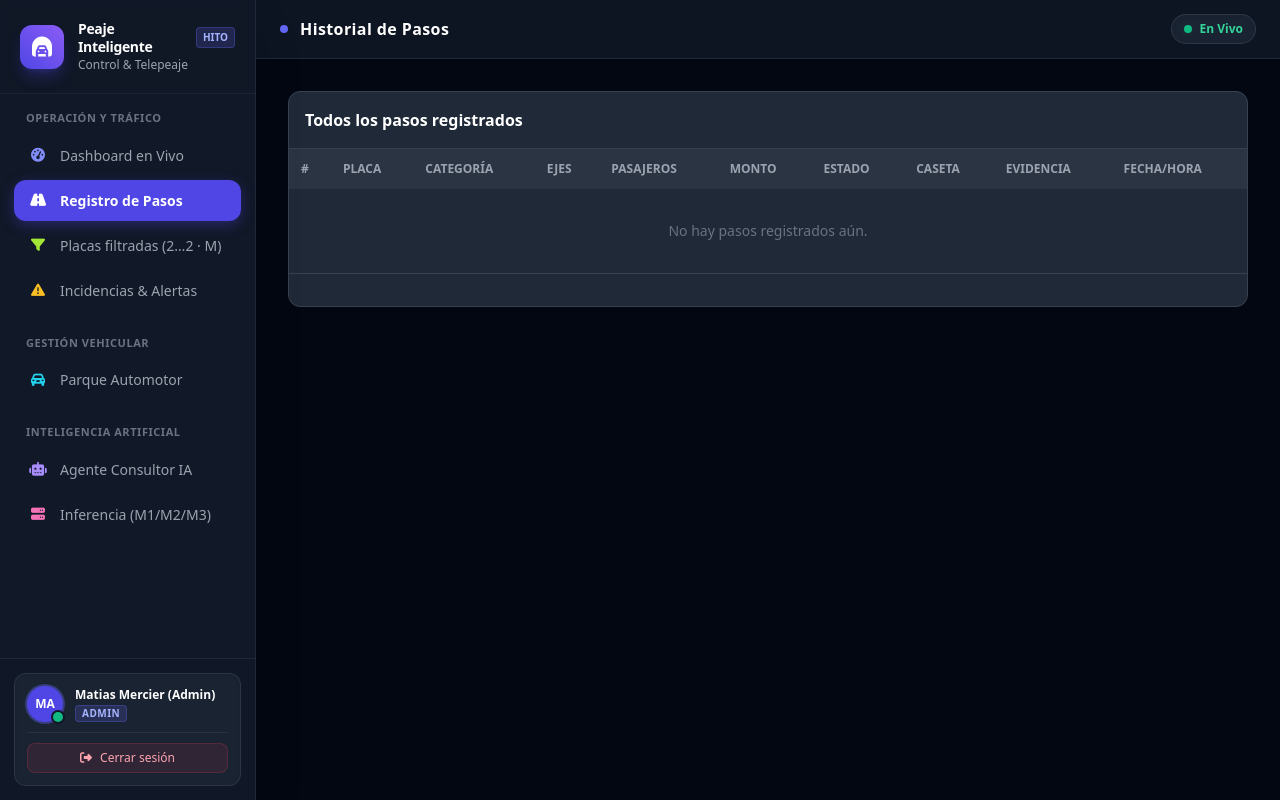
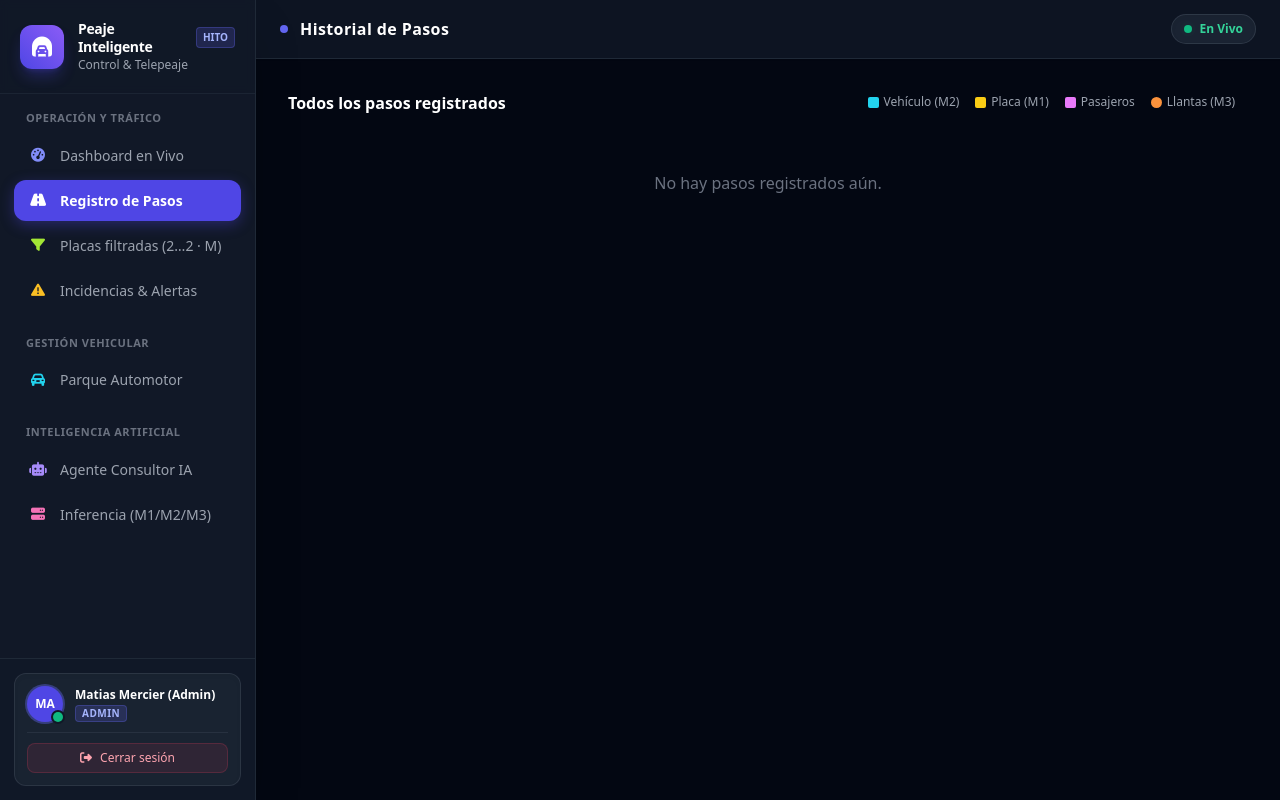
Before and after one commit to MATT-UwU/Laboratorio-final-Hito-4, a Laravel app: page /pasos in a window 1280 px wide. Run offline with Laravel 12, Linux system fonts and the light colour scheme; a user stored in the database is signed in; data comes from the database, SQL or seed files in the repository; tables that the repository leaves empty hold one stand-in row (values such as "Sample post"); some libraries are stand-ins or nearby versions.

Commit message:
Web: pasos y dashboard en tarjetas con la evidencia visible y las cajas de la inferencia (vehículo, placa, pasajeros, llantas)
Co-Authored-By: Claude Opus 5.5 <noreply@anthropic.com>

```diff
--- a/placas-web/app/Http/Controllers/PasosController.php
+++ b/placas-web/app/Http/Controllers/PasosController.php
@@ -264,6 +264,7 @@ class PasosController extends Controller
     {
         $evento = json_encode([
             'cumple_filtro' => $cumpleFiltro,
+            'overlay'       => $paso->overlay,
             'id'          => $paso->id,
             'placa'       => $paso->placa_normalizada ?? $paso->placa_leida,
             'categoria'   => $paso->categoria_detectada,
--- a/placas-web/app/Models/Paso.php
+++ b/placas-web/app/Models/Paso.php
@@ -16,6 +16,29 @@ class Paso extends Model
         'inferencia_raw' => 'array',
         'monto' => 'decimal:2',
     ];
+
+    /**
+     * Cajas de la inferencia para dibujar sobre la imagen de evidencia (mismas coordenadas que el frame):
+     * vehículo (M2), placa (M1), pasajeros (segmentación de personas) y llantas (keypoints M3).
+     */
+    public function getOverlayAttribute(): array
+    {
+        $raw = is_array($this->inferencia_raw) ? $this->inferencia_raw : [];
+        $det = $raw['detalles'] ?? [];
+        $caja = fn ($b) => is_array($b) && count($b) === 4 ? array_map(fn ($v) => round((float) $v, 1), array_values($b)) : null;
+
+        return array_filter([
+            'vehiculo' => $caja($det['m2']['box'] ?? null),
+            'categoria' => $det['m2']['categoria'] ?? ($raw['categoria'] ?? null),
+            'placa' => $caja($raw['placa_detalle']['bbox'] ?? ($det['m1']['box'] ?? null)),
+            'placa_texto' => $this->placa_normalizada ?? $this->placa_leida,
+            'personas' => array_values(array_filter(array_map($caja, $det['pasajeros']['cajas'] ?? []))),
+            'llantas' => array_values(array_filter(
+                $raw['keypoints'] ?? ($det['m3']['keypoints'] ?? []),
+                fn ($k) => is_array($k) && count($k) >= 2
+            )),
+        ], fn ($v) => $v !== null && $v !== []);
+    }
 
     public function caseta()
     {
--- /dev/null
+++ b/placas-web/resources/views/pasos/_tarjetas-js.blade.php
@@ -0,0 +1,98 @@
+{{-- Dibuja sobre cada evidencia las cajas de la inferencia y arma tarjetas nuevas en tiempo real. --}}
+<style>
+    .leyenda-inferencia span { display: inline-flex; align-items: center; gap: .3rem; margin-right: .8rem; }
+    .leyenda-inferencia i { width: .7rem; height: .7rem; border-radius: 2px; display: inline-block; }
+</style>
+<script>
+window.TarjetaPaso = (function () {
+    const COLORES = { vehiculo: '#22d3ee', placa: '#facc15', persona: '#e879f9', llanta: '#fb923c' };
+    const NS = 'http://www.w3.org/2000/svg';
+    const esc = (s) => String(s ?? '').replace(/[&<>"']/g, (c) => ({'&':'&amp;','<':'&lt;','>':'&gt;','"':'&quot;',"'":'&#39;'}[c]));
+
+    function etiqueta(svg, x, y, texto, color, escala) {
+        const fs = 20 * escala, pad = 4 * escala;
+        const t = document.createElementNS(NS, 'text');
+        t.setAttribute('x', x + pad); t.setAttribute('y', Math.max(fs, y - pad));
+        t.setAttribute('font-size', fs); t.setAttribute('font-family', 'monospace'); t.setAttribute('font-weight', 'bold');
+        t.setAttribute('fill', '#111827'); t.textContent = texto;
+        const bg = document.createElementNS(NS, 'rect');
+        svg.appendChild(bg); svg.appendChild(t);
+        const b = t.getBBox();
+        bg.setAttribute('x', b.x - pad); bg.setAttribute('y', b.y - pad / 2);
+        bg.setAttribute('width', b.width + 2 * pad); bg.setAttribute('height', b.height + pad);
+        bg.setAttribute('fill', color);
+    }
+
+    function caja(svg, b, color, texto, escala) {
+        const r = document.createElementNS(NS, 'rect');
+        r.setAttribute('x', b[0]); r.setAttribute('y', b[1]);
+        r.setAttribute('width', Math.max(1, b[2] - b[0])); r.setAttribute('height', Math.max(1, b[3] - b[1]));
+        r.setAttribute('fill', color); r.setAttribute('fill-opacity', '0.08');
+        r.setAttribute('stroke', color); r.setAttribute('stroke-width', 3 * escala);
+        svg.appendChild(r);
+        if (texto) etiqueta(svg, b[0], b[1], texto, color, escala);
+    }
+
+    function dibujar(img) {
+        const svg = img.parentElement.querySelector('svg.overlay-inferencia');
+        if (!svg || !img.naturalWidth) return;
+        let o = {};
+        try { o = JSON.parse(img.dataset.overlay || '{}') || {}; } catch (e) { o = {}; }
+        const W = img.naturalWidth, H = img.naturalHeight, escala = Math.max(W, H) / 720;
+        svg.setAttribute('viewBox', `0 0 ${W} ${H}`);
+        svg.innerHTML = '';
+        if (o.vehiculo) caja(svg, o.vehiculo, COLORES.vehiculo, (o.categoria || 'vehículo').toUpperCase(), escala);
+        (o.personas || []).forEach((p, i) => caja(svg, p, COLORES.persona, 'PASAJERO ' + (i + 1), escala));
+        if (o.placa) caja(svg, o.placa, COLORES.placa, o.placa_texto || 'PLACA', escala);
+        (o.llantas || []).forEach((k) => {
+            const c = document.createElementNS(NS, 'circle');
+            c.setAttribute('cx', k[0]); c.setAttribute('cy', k[1]); c.setAttribute('r', 7 * escala);
+            c.setAttribute('fill', COLORES.llanta); c.setAttribute('stroke', '#111827'); c.setAttribute('stroke-width', 2 * escala);
+            svg.appendChild(c);
+        });
+    }
+
+    function iniciar(raiz) {
+        (raiz || document).querySelectorAll('img[data-overlay]').forEach((img) => {
+            if (img.complete) dibujar(img); else img.addEventListener('load', () => dibujar(img), { once: true });
+        });
+    }
+
+    const BORDES = { ok: 'border-green-600/60', sin_saldo: 'border-amber-500/60', no_registrado: 'border-red-600/60', alerta: 'border-red-600/60' };
+
+    // Tarjeta para un paso recibido por SSE (mismos datos que la vista Blade).
+    function html(p) {
+        const img = p.imagen_url
+            ? `<a href="${esc(p.imagen_url)}" target="_blank"><img src="${esc(p.imagen_url)}" class="w-full h-full object-contain" data-overlay='${esc(JSON.stringify(p.overlay || {}))}'>
+               <svg class="overlay-inferencia absolute inset-0 w-full h-full pointer-events-none" preserveAspectRatio="xMidYMid meet"></svg></a>`
+            : '<div class="w-full h-full flex items-center justify-center text-gray-600 text-sm">Sin evidencia</div>';
+        return `<div class="tarjeta-paso paso-row bg-gray-800 rounded-xl border ${BORDES[p.estado] || 'border-gray-700'} overflow-hidden flex flex-col">
+            <div class="relative bg-black aspect-video">${img}</div>
+            <div class="p-3 flex-1 flex flex-col gap-2">
+                <div class="flex items-center justify-between gap-2">
+                    <span class="font-mono font-bold text-lg text-white tracking-wider">${esc(p.placa || '—')}</span>
+                    <span class="badge-${esc(p.estado)}">${esc((p.estado || '').replace('_', ' '))}</span>
+                </div>
+                <div class="grid grid-cols-4 gap-1 text-center text-xs">
+                    <div class="bg-gray-700/40 rounded p-1"><p class="text-gray-500">Categoría</p><p class="text-gray-200 capitalize">${esc(p.categoria || '—')}</p></div>
+                    <div class="bg-gray-700/40 rounded p-1"><p class="text-gray-500">Ejes</p><p class="text-gray-200">${esc(p.ejes ?? '—')}</p></div>
+                    <div class="bg-gray-700/40 rounded p-1"><p class="text-gray-500">Pasajeros</p><p class="text-gray-200">${esc(p.pasajeros ?? '—')}</p></div>
+                    <div class="bg-gray-700/40 rounded p-1"><p class="text-gray-500">Monto</p><p class="text-green-400 font-semibold">${p.monto ? 'Bs ' + esc(p.monto) : '—'}</p></div>
+                </div>
+                <div class="flex items-center justify-between text-xs text-gray-500 mt-auto">
+                    <span>${esc(p.caseta || '—')}</span><span>#${esc(p.id)} · ${esc(p.hora)}</span>
+                </div>
+            </div>
+        </div>`;
+    }
+
+    function agregar(contenedor, p, maximo) {
+        contenedor.insertAdjacentHTML('afterbegin', html(p));
+        iniciar(contenedor.firstElementChild);
+        while (maximo && contenedor.children.length > maximo) contenedor.removeChild(contenedor.lastElementChild);
+    }
+
+    if (document.readyState === 'loading') document.addEventListener('DOMContentLoaded', () => iniciar()); else iniciar();
+    return { iniciar, dibujar, html, agregar };
+})();
+</script>
--- a/placas-web/resources/views/pasos/index.blade.php
+++ b/placas-web/resources/views/pasos/index.blade.php
@@ -3,57 +3,36 @@
 @section('page-title','Historial de Pasos')
 
 @section('content')
-<div class="bg-gray-800 rounded-xl border border-gray-700 overflow-hidden">
-    <div class="p-4 border-b border-gray-700">
-        <h3 class="font-semibold text-white">Todos los pasos registrados</h3>
-    </div>
-    <div class="overflow-x-auto">
-        <table class="w-full text-sm">
-            <thead class="bg-gray-700/50 text-gray-400 text-xs uppercase">
-                <tr>
-                    <th class="text-left p-3">#</th>
-                    <th class="text-left p-3">Placa</th>
-                    <th class="text-left p-3">Categoría</th>
-                    <th class="text-left p-3">Ejes</th>
-                    <th class="text-left p-3">Pasajeros</th>
-                    <th class="text-left p-3">Monto</th>
-                    <th class="text-left p-3">Estado</th>
-                    <th class="text-left p-3">Caseta</th>
-                    <th class="text-left p-3">Evidencia</th>
-                    <th class="text-left p-3">Fecha/Hora</th>
-                </tr>
-            </thead>
-            <tbody>
-                @forelse($pasos as $paso)
-                <tr class="border-b border-gray-700 hover:bg-gray-700/20 transition-colors">
-                    <td class="p-3 text-gray-500 text-xs">{{ $paso->id }}</td>
-                    <td class="p-3 font-mono font-bold text-white">{{ $paso->placa_normalizada ?? $paso->placa_leida ?? '—' }}</td>
-                    <td class="p-3 capitalize text-gray-300">{{ $paso->categoria_detectada ?? '—' }}</td>
-                    <td class="p-3 text-gray-300">{{ $paso->ejes_detectados ?? '—' }}</td>
-                    <td class="p-3 text-gray-300">{{ $paso->pasajeros ?? '—' }}</td>
-                    <td class="p-3 text-green-400 font-semibold">{{ $paso->monto ? 'Bs '.$paso->monto : '—' }}</td>
-                    <td class="p-3"><span class="badge-{{ $paso->estado }}">{{ $paso->estado }}</span></td>
-                    <td class="p-3 text-gray-400">{{ $paso->caseta?->nombre ?? '—' }}</td>
-                    <td class="p-3">
-                        @if($paso->imagen_url)
-                            <a href="{{ $paso->imagen_url }}" target="_blank"
-                               class="text-indigo-400 hover:text-indigo-300 text-xs">
-                                <i class="fas fa-image mr-1"></i>Ver
-                            </a>
-                        @else
-                            <span class="text-gray-600 text-xs">—</span>
-                        @endif
-                    </td>
-                    <td class="p-3 text-gray-500 text-xs">{{ $paso->created_at->format('d/m/Y H:i:s') }}</td>
-                </tr>
-                @empty
-                <tr><td colspan="10" class="text-center p-8 text-gray-500">No hay pasos registrados aún.</td></tr>
-                @endforelse
-            </tbody>
-        </table>
-    </div>
-    <div class="p-4 border-t border-gray-700">
-        {{ $pasos->links() }}
+<div class="flex flex-wrap items-center justify-between gap-3 mb-4">
+    <h3 class="font-semibold text-white">Todos los pasos registrados</h3>
+    <div class="leyenda-inferencia text-xs text-gray-400">
+        <span><i style="background:#22d3ee"></i>Vehículo (M2)</span>
+        <span><i style="background:#facc15"></i>Placa (M1)</span>
+        <span><i style="background:#e879f9"></i>Pasajeros</span>
+        <span><i style="background:#fb923c;border-radius:50%"></i>Llantas (M3)</span>
     </div>
 </div>
+
+<div id="pasos-tarjetas" class="grid grid-cols-1 sm:grid-cols-2 xl:grid-cols-3 2xl:grid-cols-4 gap-4">
+    @forelse($pasos as $paso)
+        @include('pasos._tarjeta', ['paso' => $paso])
+    @empty
+        <p id="sin-pasos" class="col-span-full text-center p-8 text-gray-500">No hay pasos registrados aún.</p>
+    @endforelse
+</div>
+
+<div class="mt-4">{{ $pasos->links() }}</div>
 @endsection
+
+@push('scripts')
+@include('pasos._tarjetas-js')
+<script>
+// Pasos nuevos en tiempo real (solo en la primera página).
+@if($pasos->onFirstPage())
+document.addEventListener('nuevo-paso', function (e) {
+    document.getElementById('sin-pasos')?.remove();
+    TarjetaPaso.agregar(document.getElementById('pasos-tarjetas'), e.detail, {{ $pasos->perPage() }});
+});
+@endif
+</script>
+@endpush
```
Also changed, not shown: placas-web/resources/views/dashboard.blade.php (+15 -52 lines), placas-web/resources/views/pasos/_tarjeta.blade.php (added, +40 -0 lines).
